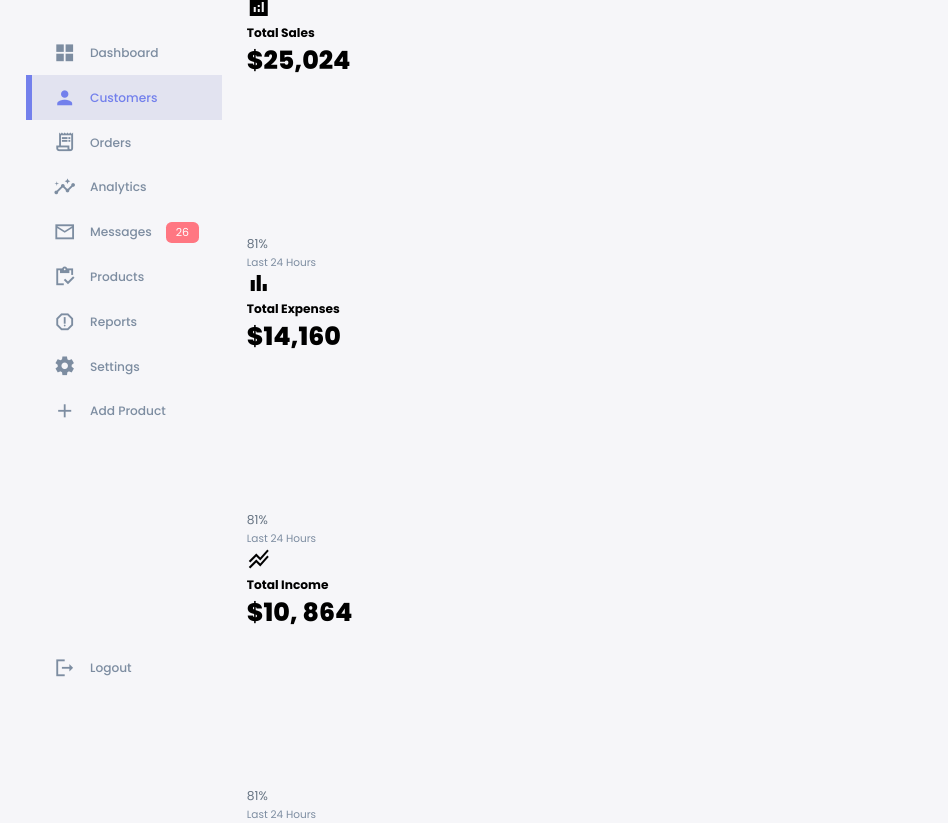
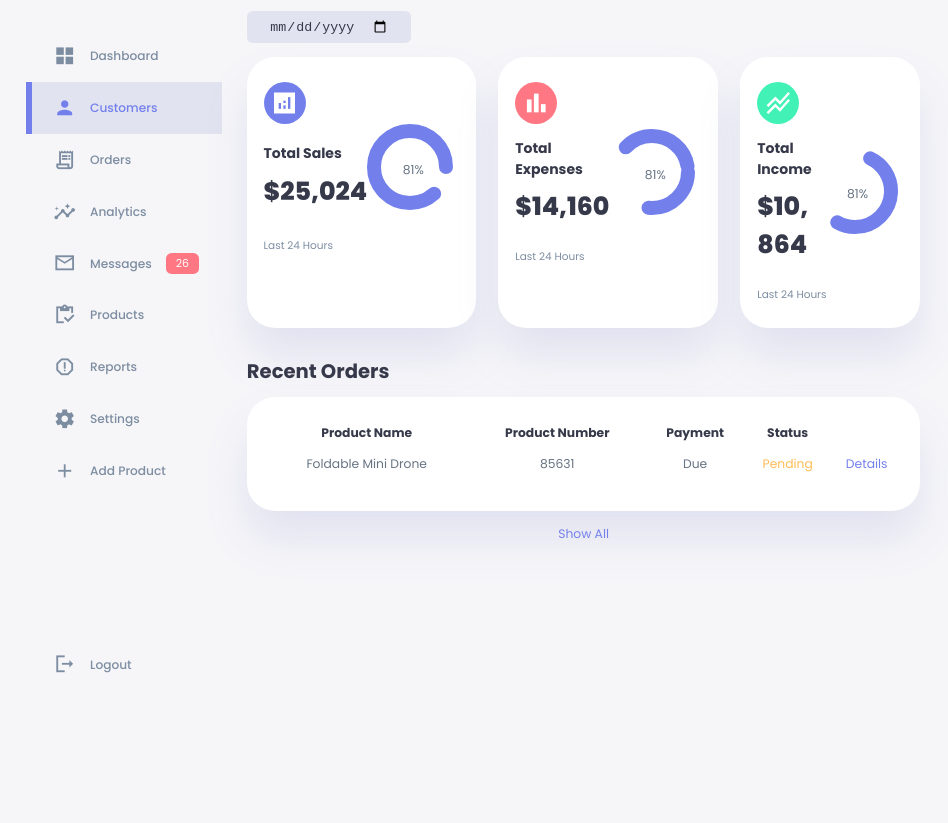
Before and after one commit to LuchiAdaobi/Admin-Dashboard, a website: page index.html in a window 1280 px wide. Shown: the part 61-884 px from the top of the page, without its empty margins (0-948 px from the left). After the commit the page ends 800 px from the top, so only its background shows below. Drawn offline with Linux system fonts and the light colour scheme.

Commit message:
created the dashboard and table

```diff
--- a/index.html
+++ b/index.html
@@ -109,7 +109,7 @@
                             </div>
                             <div class="progress">
                                 <svg>
-                                    <circle cx="'38" cy="'38" r="'36"></circle>
+                                    <circle cx="38" cy="38" r="36"></circle>
                                 </svg>
                                 <div class="number">
                                      <p>81%</p>
@@ -121,7 +121,7 @@
                         </small>
                 </div>
                 <!-- END OF SALES -->
-                <div class="sales">
+                <div class="expenses">
                     <span class="material-icons-sharp">
                         bar_chart
                         </span>
@@ -132,7 +132,7 @@
                             </div>
                             <div class="progress">
                                 <svg>
-                                    <circle cx="'38" cy="'38" r="'36"></circle>
+                                    <circle cx="38" cy="38" r="36"></circle>
                                 </svg>
                                 <div class="number">
                                      <p>81%</p>
@@ -155,7 +155,7 @@
                             </div>
                             <div class="progress">
                                 <svg>
-                                    <circle cx="'38" cy="'38" r="'36"></circle>
+                                    <circle cx="38" cy="38" r="36"></circle>
                                 </svg>
                                 <div class="number">
                                      <p>81%</p>
@@ -168,7 +168,35 @@
                 </div>
                 <!-- END OF INCOME -->
             </div>
+            <!-- END OF INSIGHTS -->
+
+            <div class="recent-orders">
+                <h2>Recent Orders</h2>
+                <table>
+                    <thead>
+                        <tr>
+                            <th>Product Name</th>
+                            <th>Product Number</th>
+                            <th>Payment</th>
+                            <th>Status</th>
+                            <th></th>
+                        </tr>
+                    </thead>
+                    <tbody>
+                        <tr>
+                            <td>Foldable Mini Drone</td>
+                            <td>85631</td>
+                            <td>Due</td>
+                            <td class="warning">Pending</td>
+                            <td class="primary">Details</td>
+                        </tr>
+                    </tbody>
+                </table>
+                <a href="#">Show All</a>
+            </div>
         </main>
+
+        <!-- END OF MAIN -->
     </div>
 </body>
 </html>
--- a/style.css
+++ b/style.css
@@ -21,7 +21,7 @@
     --border-radius-2: 0.8rem;
     --border-radius-3: 1.2rem;
 
-    --card-padding: 1.8rem;
+    --card-padding: 1.8rem 1.2rem;
     --padding-1: 1.2rem;
 
     --box-shadow: 0 2rem 3rem var(--color-light);
@@ -46,10 +46,11 @@ body {
     background: var(--color-background);
     user-select: none;
     overflow-x: hidden;
+    color: var(--color-dark);
 }
 .container{
     display: grid;
-    grid-template-columns:14rem auto 23rem;
+    grid-template-columns: 14rem auto 23rem;
     width: 96%;
     margin: 0 auto;
     gap: 1.8rem;
@@ -141,7 +142,7 @@ aside .sidebar a {
     gap: 1rem;
     align-items: center;
     position: relative;
-    height: 3.2rem;
+    height: 3.7rem;
     transition: all .3s ease;
 }
 aside .sidebar a span {
@@ -179,3 +180,136 @@ aside .sidebar .message-count{
     font-size: 11px;
     border-radius: var(--border-radius-1);
 }
+
+/* MAIN */
+main{
+    margin-top: 1.4rem;
+}
+main .date {
+    display: inline-block;
+    background:var(--color-light);
+    border-radius:var(--border-radius-1);
+    margin-top: 1rem;
+    padding: 0.5rem 1.6rem;
+}
+main .date input[type='date']{
+    background: transparent;
+    color: var(--color-dark);
+}
+main .insights {
+    display: grid;
+    grid-template-columns: repeat(3, 1fr);
+    gap: 1.6rem;
+}
+main .insights > div {
+    background: var(--color-white);
+    padding: var(--card-padding);
+    border-radius: var(--card-border-radius);
+    margin-top: 1rem;
+    box-shadow: var(--box-shadow);
+    transition: all .3s ease;
+}
+main .insights > div:hover {
+    box-shadow: none;
+}
+main .insights > div span{
+    padding: 0.5rem;
+    border-radius: 50%;
+    color: var(--color-white);
+    font-size: 2rem;
+    background: var(--color-primary);
+}
+main .insights > div.expenses span {
+    background: var(--color-danger);
+}
+main .insights > div.income span {
+    background: var(--color-success);
+}
+main .insights > div .middle {
+    display: flex;
+    align-items: center;
+    justify-content: space-between;
+}
+main .insights h3{
+    margin: 1rem 0 0.6rem;
+    font-size: 1rem;
+}
+main .insights .progress {
+    position: relative;
+    width: 92px;
+    height: 92px;
+    border-radius: 50%;
+}
+main .insights svg{
+    width: 7rem;
+    height: 7rem;
+}
+main .insights svg circle {
+    fill: none;
+    stroke: var(--color-primary);
+    stroke-width: 14;
+    stroke-linecap: round;
+    transform: translate(5px, 5px);
+    stroke-dasharray: 110;
+    stroke-dashoffset: 92;
+}
+main .insights .sales svg circle{
+    stroke-dashoffset: -30;
+    stroke-dasharray: 200;
+}
+main .insights .expenses svg circle{
+    stroke-dashoffset: 20;
+    stroke-dasharray: 80;
+}
+main .insights .income  svg circle{
+    stroke-dashoffset: 35;
+    stroke-dasharray: 110;
+}
+main .insights .progress .number{
+    position: absolute ;
+    top: 0;
+    left: 0;
+    height: 100%;
+    width: 100%;
+    display: flex;
+    justify-content: center;
+    align-items: center;
+}
+main .insights small{
+    margin-top: 1.6rem;
+    display: block;
+}
+
+/* RECENT ORDERS */
+main .recent-orders{
+    margin-top: 2rem;
+}
+main .recent-orders h2{
+    margin-bottom: 0.8rem;
+}
+main .recent-orders table{
+    background: var(--color-white);
+    width: 100%;
+    border-radius: var(--card-border-radius);
+    padding: var(--card-padding);
+    text-align: center;
+    box-shadow: var(--box-shadow);
+    transition: all .3s ease;
+}
+main .recent-orders table:hover {
+    box-shadow: none;
+}
+main table tbody td {
+    height: 2.8rem;
+    border-bottom: 1px solid var(--color-light);
+    color: var(--color-dark-variant);
+}
+main table tbody tr:last-child td{
+    border: none;
+}
+main .recent-orders a {
+    text-align: center;
+    display: block;
+    margin: 1rem auto;
+    color: var(--color-primary);
+}
```
